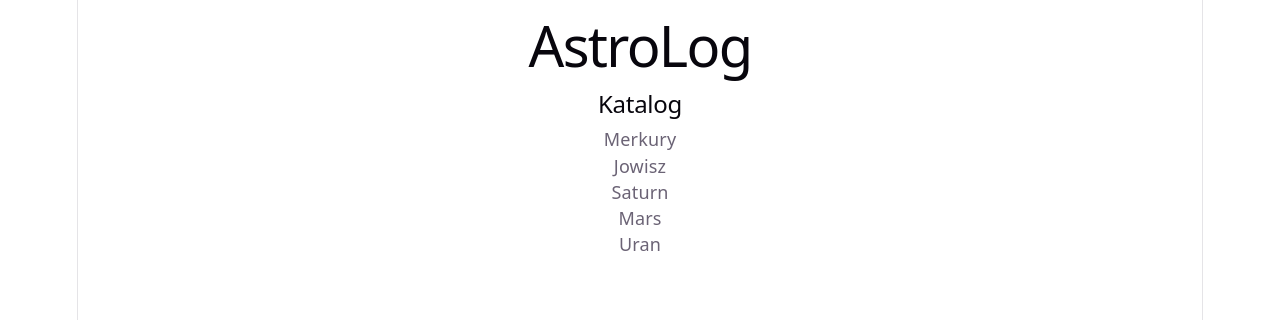
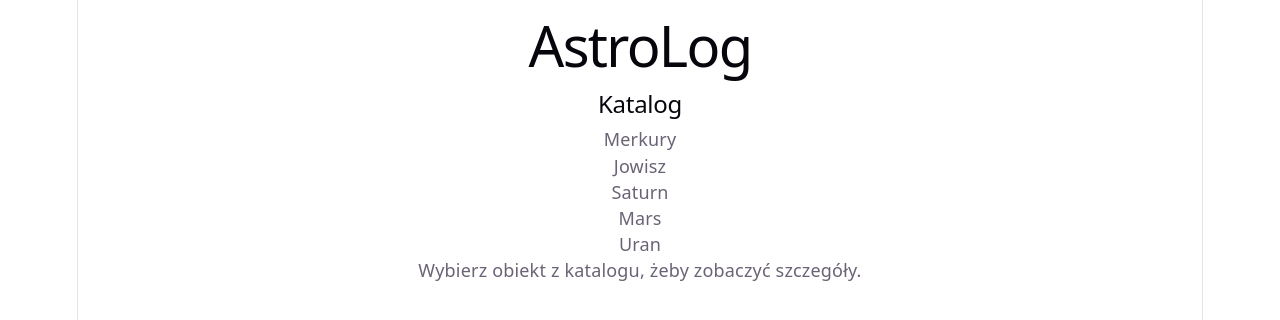
Before and after one commit to maniek56/astrolog--Mankowski-Freitag-, a React (Vite) app: page / in a window 1280 px wide. Shown: the top 320 px of the page. Built offline with nearby package versions, Linux system fonts and the light colour scheme.

Commit message:
Add skeleton of IntroScreen.tsx and displaying in App.tsx

```diff
--- a/src/App.tsx
+++ b/src/App.tsx
@@ -2,6 +2,7 @@ import './App.css'
 import { planets, type Planets } from "./data.ts";
 import {useState} from "react";
 import CatalogList from "./CatalogList/CatalogList.tsx";
+import IntroScreen from "./IntroScreen/IntroScreen.tsx";
 
 function App() {
   const [objects] = useState<Planets[]>(planets);
@@ -17,6 +18,7 @@ function App() {
            <img key={index} src={photo}  width="100"/>
        ))}}*/}
        <CatalogList objects={objects}  onChange={setChosenId}/>
+       <IntroScreen />
      </div>
     </>
   )
--- a/src/IntroScreen/IntroScreen.tsx
+++ b/src/IntroScreen/IntroScreen.tsx
@@ -1,6 +1,9 @@
 function IntroScreen() {
     return (
         <>
+            <div className="Intro">
+                <p>Wybierz obiekt z katalogu, żeby zobaczyć szczegóły.</p>
+            </div>
         </>
     )
 }
```
